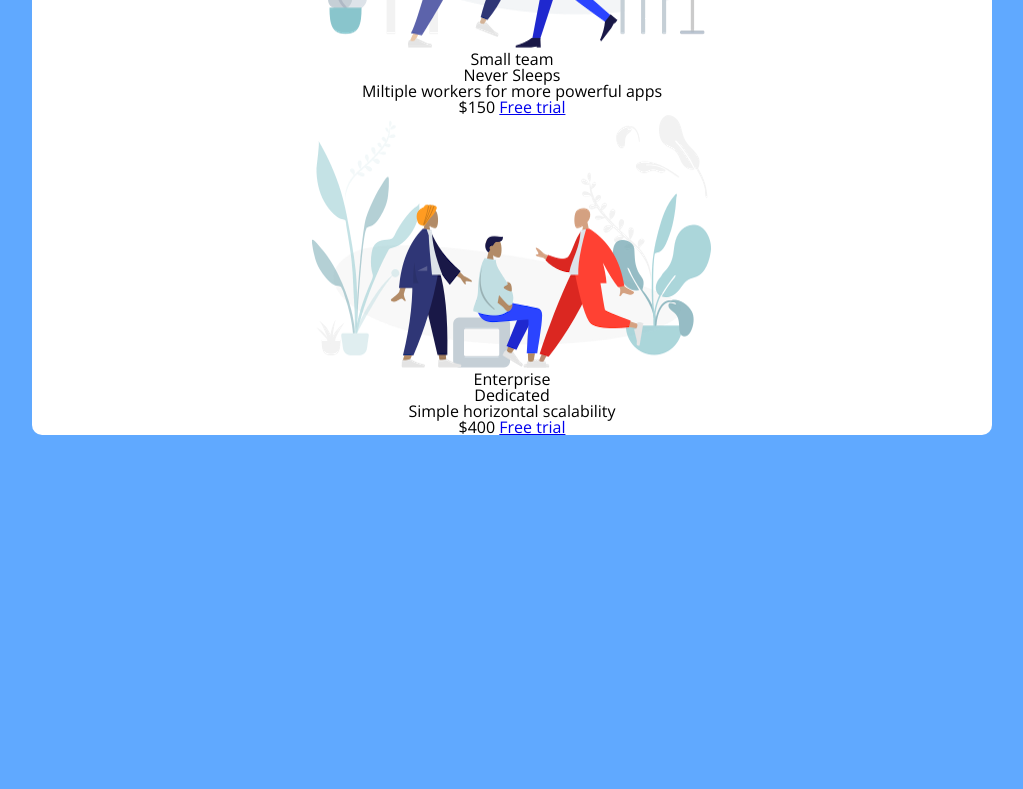
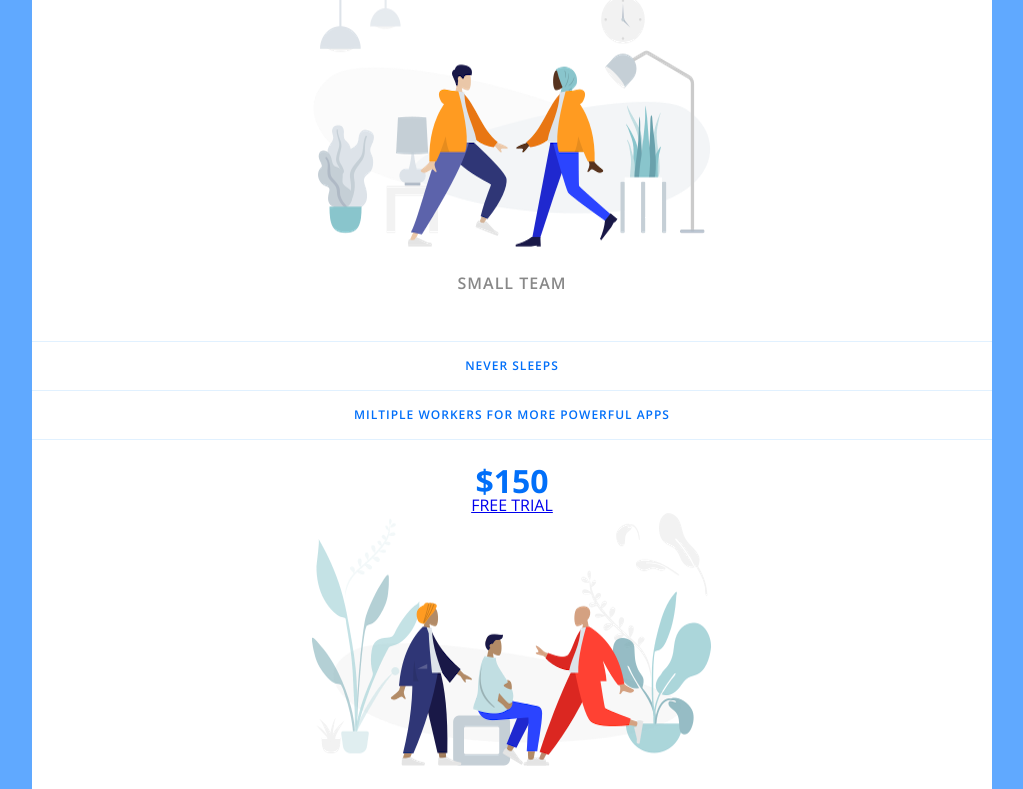
Before and after one commit to salominelaballi/Pricing-panel, a plain HTML site: page index.html in a window 1280 px wide. Shown: the part 525-1314 px from the top of the page, without its empty margins (128-1151 px from the left). Before the commit the page ends 963 px from the top, so only its background shows below. Drawn offline with nearby package versions, Linux system fonts and the light colour scheme.

Commit message:
add more css styles to configure text styling and spacing

```diff
--- a/app.css
+++ b/app.css
@@ -57,19 +57,54 @@ body{
     align-items: center;
     min-height  : 100vh;
 }
-/* .pricing-plan{
-    display: flex;
-    align-items: center;
+.pricing-plan{
+   border-bottom: 1px solid #e1f1ff;
 
-
-    width: auto;
-} */
+}
+.pricing-plan{
+    border-bottom: none;
+}
 .panel{
     background-color: white;
     border-radius: 10px;
     padding: 15px, 25px;
     width: 100%;
     max-width: 960px;
+    display: flex;
+    flex-direction: column;
     text-align: center;
+    text-transform: uppercase;
+}
+.pricing-img{
+    margin-bottom: 25px;
+    max-width: 100%;
+}
+.pricing-header{
 
+    font-weight:600;
+    color: #888;
+    letter-spacing: 1px;
 }
+.pricing-features{
+    color: #016ff9;
+    margin: 50px 0 25px;
+}
+.pricing-features-item{
+    border-top: 1px solid #e1f1ff ;
+    padding:15px 0;
+    letter-spacing: 1px;
+    font-weight: 600;
+    font-size: 12px;
+    line-height: 1.5;
+}
+.pricing-features-item:last-child{
+    border-bottom: 1px solid #e1f1ff  ;
+}
+.pricing-price{
+    font-weight: 700;
+    font-size: 32px;
+    color: #016ff9;
+    padding:0,10px ;
+    text-align: center;
+    display: block
+}
```
